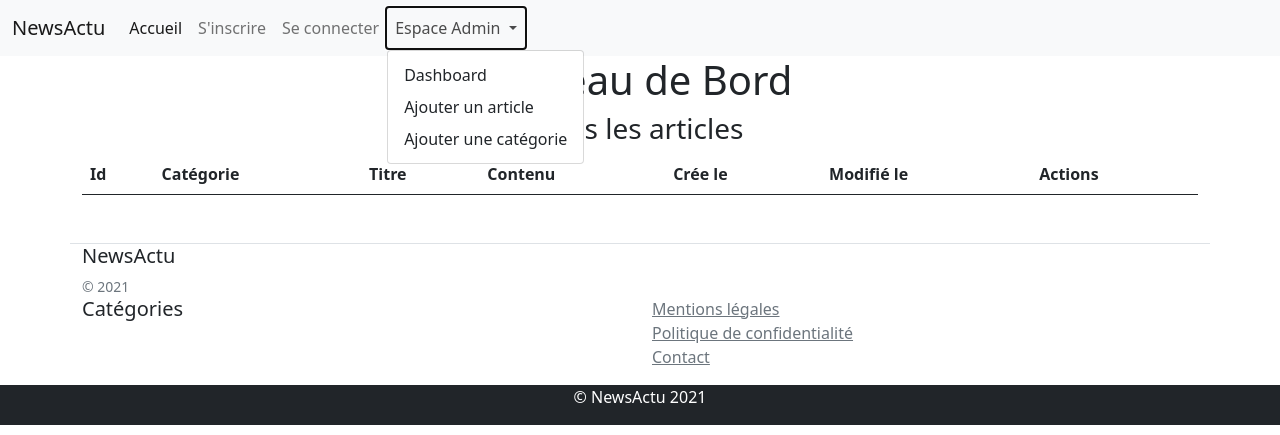
After one commit to Medaxx/NewsActu-Symfony, a Symfony app: template templates/admin/show_dashboard.html.twig in a window 1280 px wide, after a click on "Espace Admin". The commit adds this page. Shown: the top 435 px of the page. Run offline with Twig, Linux system fonts and the light colour scheme; the template is opened without the code that fills it, so the values that code supplies are empty; some libraries are stand-ins or nearby versions.

Commit message:
Create Dashboard and Show Dashboard

```diff
--- a/config/services.yaml
+++ b/config/services.yaml
@@ -4,6 +4,7 @@
 # Put parameters here that don't need to change on each machine where the app is deployed
 # https://symfony.com/doc/current/best_practices.html#use-parameters-for-application-configuration
 parameters:
+    uploads_dir: '%kernel.project_dir%/public/uploads'
 
 services:
     # default configuration for services in *this* file
--- /dev/null
+++ b/templates/admin/show_dashboard.html.twig
@@ -0,0 +1,41 @@
+{%  extends "base.html.twig" %}
+
+{% block body %}
+
+    <h1 class="text-center">Tableau de Bord</h1>
+
+    {% include 'include/_flashes.html.twig' %}
+
+    <h3 class="text-center">Tous les articles</h3>
+
+    <table class="table">
+        <thead>
+            <tr>
+                <th>Id</th>
+                <th>Catégorie</th>
+                <th>Titre</th>
+                <th>Contenu</th>
+                <th>Crée le</th>
+                <th>Modifié le</th>
+                <th>Actions</th>
+            </tr>
+        </thead>
+
+        <tbody>
+            {% for article in articles %}
+                <tr>
+                    <td>{{ article.id }}</td>
+                    <td>{{ article.category.name }}</td>
+                    <td>{{ article.title | length > 20 ? article.title | slice(0,20) ~ '...' : article.title }}</td>
+                    <td>{{ article.content }}</td>
+                    <td>{{ article.createdAt | date('d/m/Y') }}</td>
+                    <td>{{ article.updatedAt | date('d/m/Y') }}</td>
+                    <td></td>
+                </tr>
+            {% endfor %}
+        </tbody>
+    </table>
+
+
+
+{% endblock %}
--- /dev/null
+++ b/templates/include/_flashes.html.twig
@@ -0,0 +1,15 @@
+    {% for label, messages in app.flashes %}
+
+        {% for message in messages %}
+
+            <div class="alert alert-{{ label }} alert-dismissible fade show" role="alert">
+                {% if label == 'success' %}
+                    <span class="alert-inner--icon"><i class="fa fa-thumbs-up"></i></span>
+                {% else %}
+                    <span class="alert-inner--icon"><i class="fa fa-thumbs-down"></i></span>
+                {% endif %}
+                <span class="alert-inner--text"><strong>{{ label | title }} : </strong> {{ message | raw }}</span>
+            </div>
+
+        {% endfor %}
+    {% endfor %}
--- a/templates/include/_nav.html.twig
+++ b/templates/include/_nav.html.twig
@@ -20,16 +20,13 @@
             Espace Admin
           </a>
           <ul class="dropdown-menu" aria-labelledby="navbarDropdown">
-            <li><a class="dropdown-item" href="#">Dashboard</a></li>
-            <li><a class="dropdown-item" href="#">Ajouter un article</a></li>
+            <li><a class="dropdown-item" href="{{ path ('show_dashboard')}}">Dashboard</a></li>
+            <li><a class="dropdown-item" href="{{ path ('create_article')}}">Ajouter un article</a></li>
             <li><a class="dropdown-item" href="#">Ajouter une catégorie</a></li>
             {# <li><hr class="dropdown-divider"></li>
             <li><a class="dropdown-item" href="#">Something else here</a></li> #}
           </ul>
         </li>
-        <li class="nav-item">
-          <a class="nav-link disabled">Disabled</a>
-        </li>
       </ul>
     </div>
   </div>
```
Also changed, not shown: src/Controller/AdminController.php (+73 -3 lines), templates/admin/form/create_article.html.twig (+48 -0 lines), public/uploads/mehdi_6230a204787e5.png (added), public/uploads/mehdi_6230a2214a048.png (added), public/uploads/mehdi_6230a2b108892.png (added).
